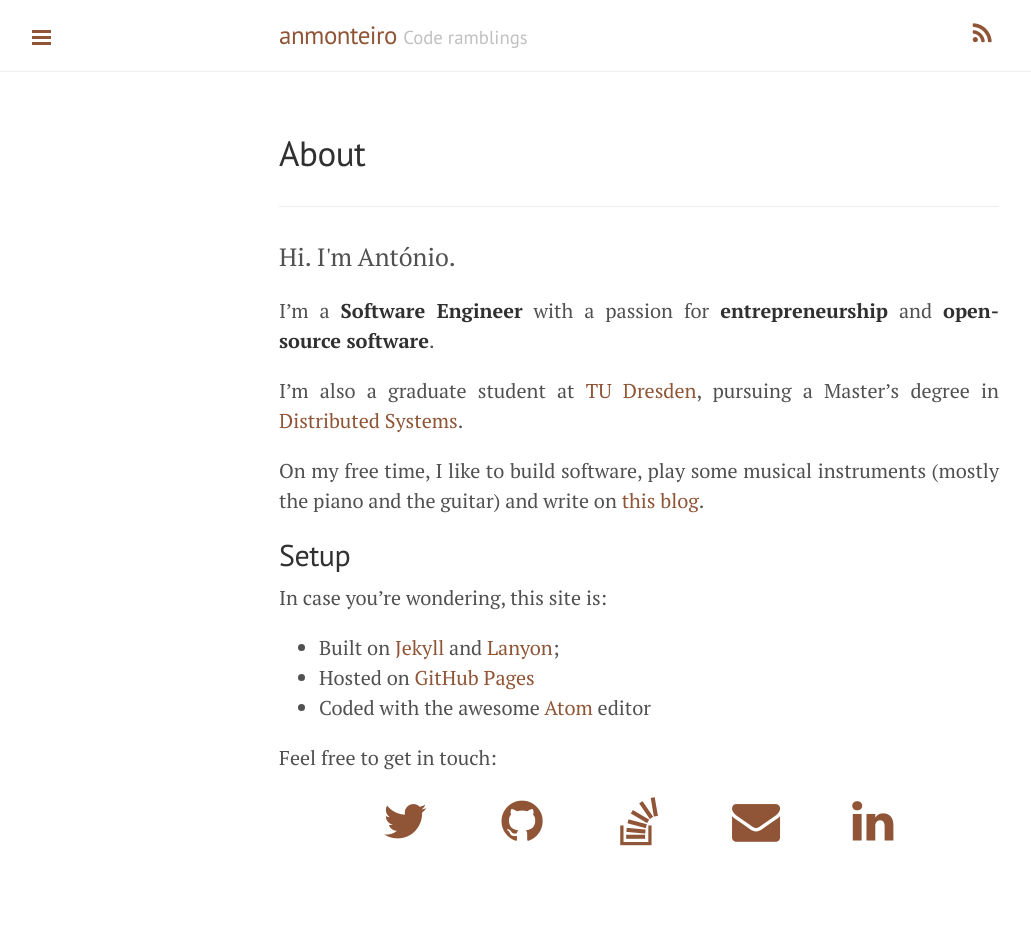
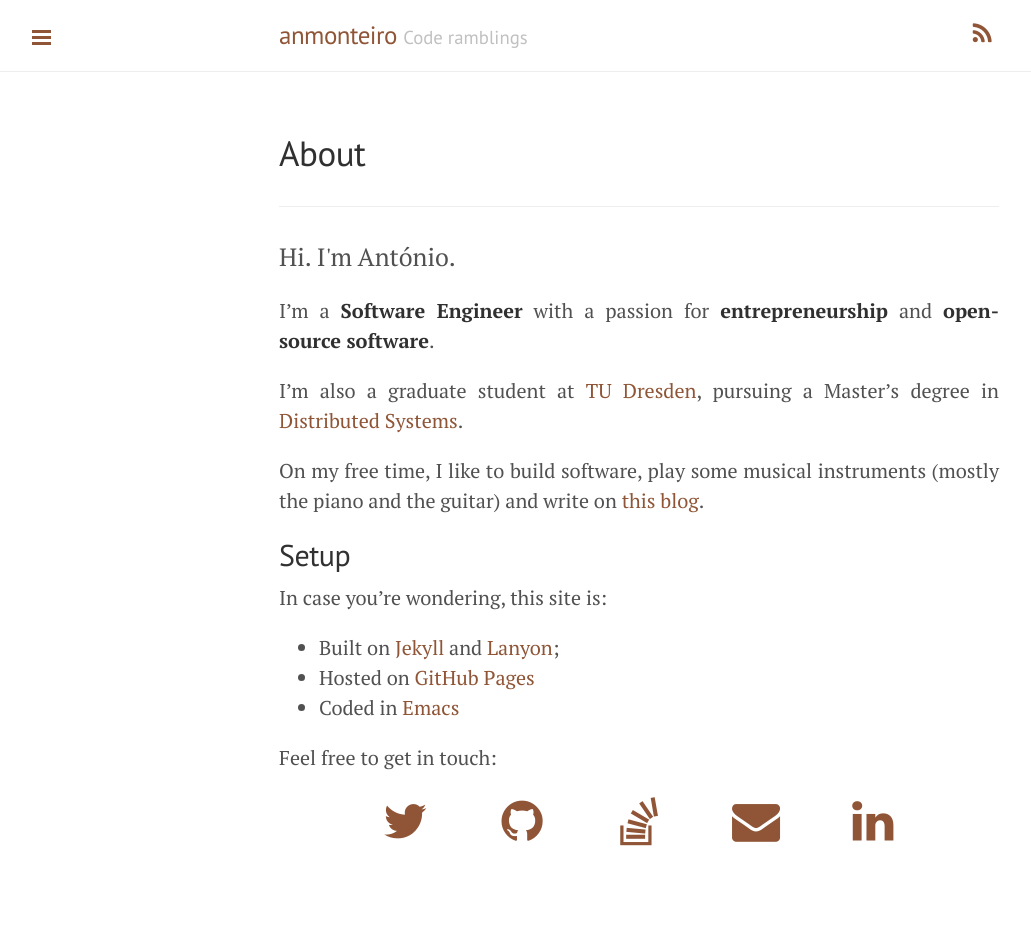
Before and after one commit to anmonteiro/anmonteiro.github.io, a Jekyll site: the page built from about/index.md, in a window 1280 px wide. Shown: the whole page, without its empty margins (1-1032 px from the left). Built offline with Jekyll 4.4.1, drawn with Linux system fonts in a browser that asks for light colours.

Commit message:
atom -> emacs

```diff
--- a/about/index.md
+++ b/about/index.md
@@ -16,7 +16,7 @@ In case you're wondering, this site is:
 
 * Built on [Jekyll](http://jekyllrb.com) and [Lanyon](http://lanyon.getpoole.com/);
 * Hosted on [GitHub Pages](https://pages.github.com)
-* Coded with the awesome [Atom](https://atom.io/) editor
+* Coded in [Emacs](https://xkcd.com/378/)
 
 
 Feel free to get in touch:
```
